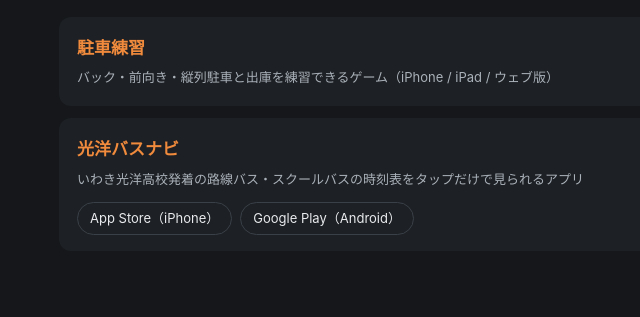
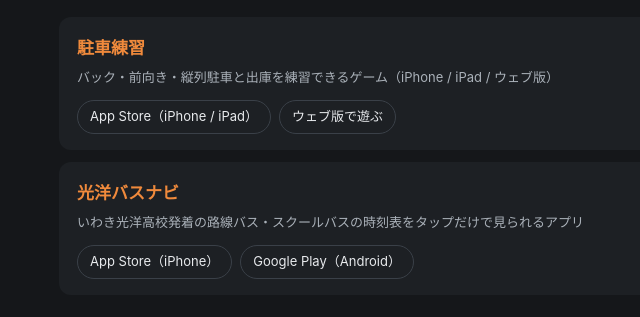
Before and after one commit to EndoMotoki/endomotoki.github.io, a plain HTML site: page index.html in a window 1280 px wide. Shown: the part 75-392 px from the top of the page, without its empty margins (221-861 px from the left). Drawn offline with Linux system fonts and the light colour scheme.

Commit message:
Add App Store link for 駐車練習
Co-Authored-By: Claude Opus 5.5 <noreply@anthropic.com>

```diff
--- a/index.html
+++ b/index.html
@@ -16,7 +16,8 @@ div.app span{color:var(--muted);font-size:13px}
 .stores a{color:var(--text);text-decoration:none;font-size:13px;border:1px solid #3a4048;border-radius:999px;padding:4px 12px}
 </style></head><body><main>
 <h1>EndoMotoki のアプリ</h1>
-<a class="app" href="./parking-game/"><b>駐車練習</b><span>バック・前向き・縦列駐車と出庫を練習できるゲーム（iPhone / iPad / ウェブ版）</span></a>
+<div class="app"><b>駐車練習</b><span>バック・前向き・縦列駐車と出庫を練習できるゲーム（iPhone / iPad / ウェブ版）</span>
+  <div class="stores"><a href="https://apps.apple.com/jp/app/id6835015784">App Store（iPhone / iPad）</a><a href="./parking-game/">ウェブ版で遊ぶ</a></div></div>
 <div class="app"><b>光洋バスナビ</b><span>いわき光洋高校発着の路線バス・スクールバスの時刻表をタップだけで見られるアプリ</span>
   <div class="stores"><a href="https://apps.apple.com/jp/app/id1209051575">App Store（iPhone）</a><a href="https://play.google.com/store/apps/details?id=net.aquacentral.koyobus">Google Play（Android）</a></div></div>
 </main></body></html>
```
